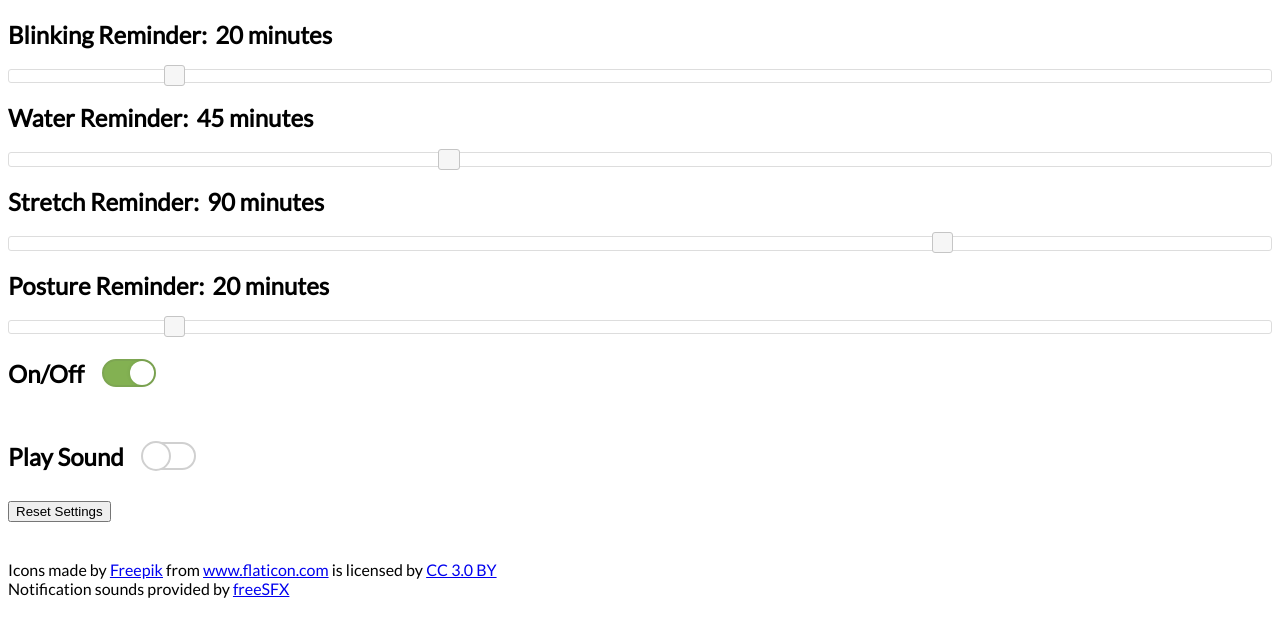
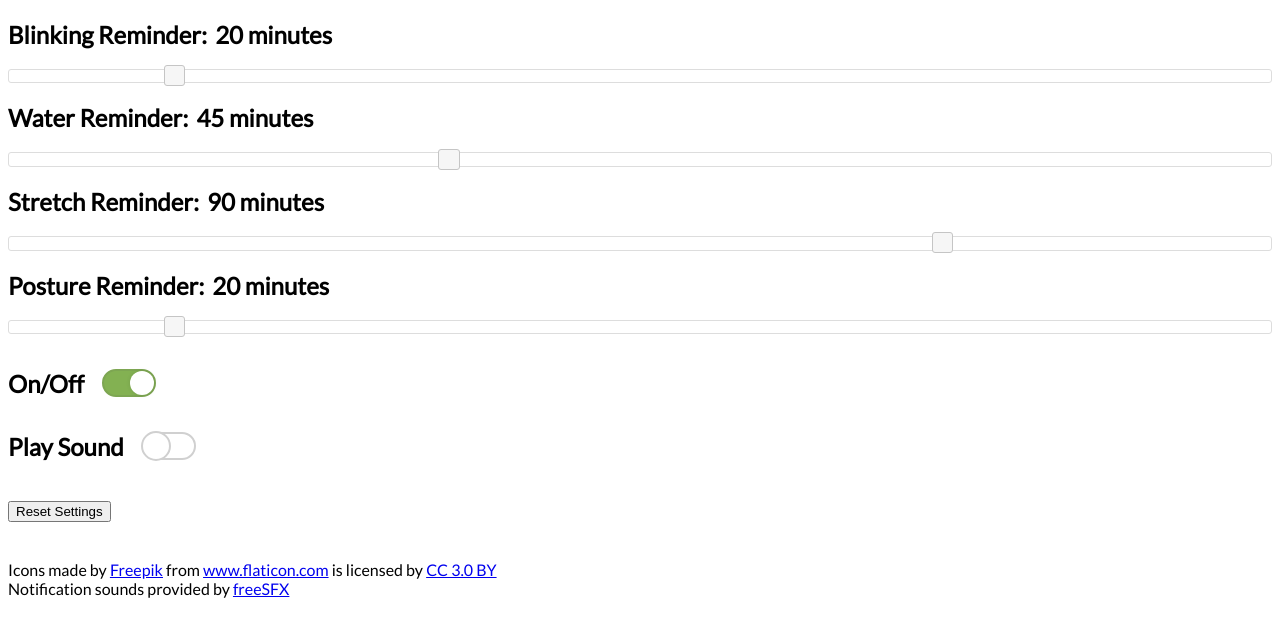
Before and after one commit to mihaicosareanu/Healthy-Browsing, a browser extension: page index.html in a window 1280 px wide. Shown: the part 82-718 px from the top of the page. Drawn offline with Linux system fonts and the light colour scheme.

Commit message:
Modified css to include some spacing

```diff
--- a/index.html
+++ b/index.html
@@ -11,6 +11,7 @@
 
 	<h1>Healthy Browsing</h1>
 
+	<div class="form-section">
 		<div class="option-row">
 			<h2>Blinking Reminder:</h2>
 			<h2 class="values" id="blink_value"></h2>
@@ -34,7 +35,9 @@
 			<h2 class="values" id="posture_value"></h2>
 			<div id="posture_slider"></div>
 		</div>
+	</div>
 
+	<div class="form-section">
 		<div class="toggle-row">
 			<h2 class="toggle-label">On/Off</h2>
 			<h2 class="values">
@@ -52,6 +55,7 @@
 				</div>
 			</h2>
 		</div>
+	</div>
 
 	<button id="reset-settings">Reset Settings</button>
 
--- a/style.css
+++ b/style.css
@@ -22,10 +22,14 @@ h2.values {
 	height: 100px;
 }
 
-/*.toggle-row h2 {
-	padding-top: 5px;
-	margin-bottom: 0px;
-}*/
+.toggle-row h2 {
+	margin-top: 10px;
+	margin-bottom: 10px;
+}
+
+.form-section {
+	margin-bottom: 20px;
+}
 
 .toggle-button { background-color: white; margin: 5px 10px; border-radius: 20px; border: 2px solid #D0D0D0; height: 24px; cursor: pointer; width: 50px; position: relative; display: inline-block; user-select: none; -webkit-user-select: none; -ms-user-select: none; -moz-user-select: none; }
 .toggle-button button { cursor: pointer; outline: 0; display:block; position: absolute; left: 0; top: 0; border-radius: 100%; width: 30px; height: 30px; background-color: white; float: left; margin: -3px 0 0 -3px; border: 2px solid #D0D0D0; transition: left 0.3s; }
```
Lines whose indentation alone changed are shown as unchanged.
